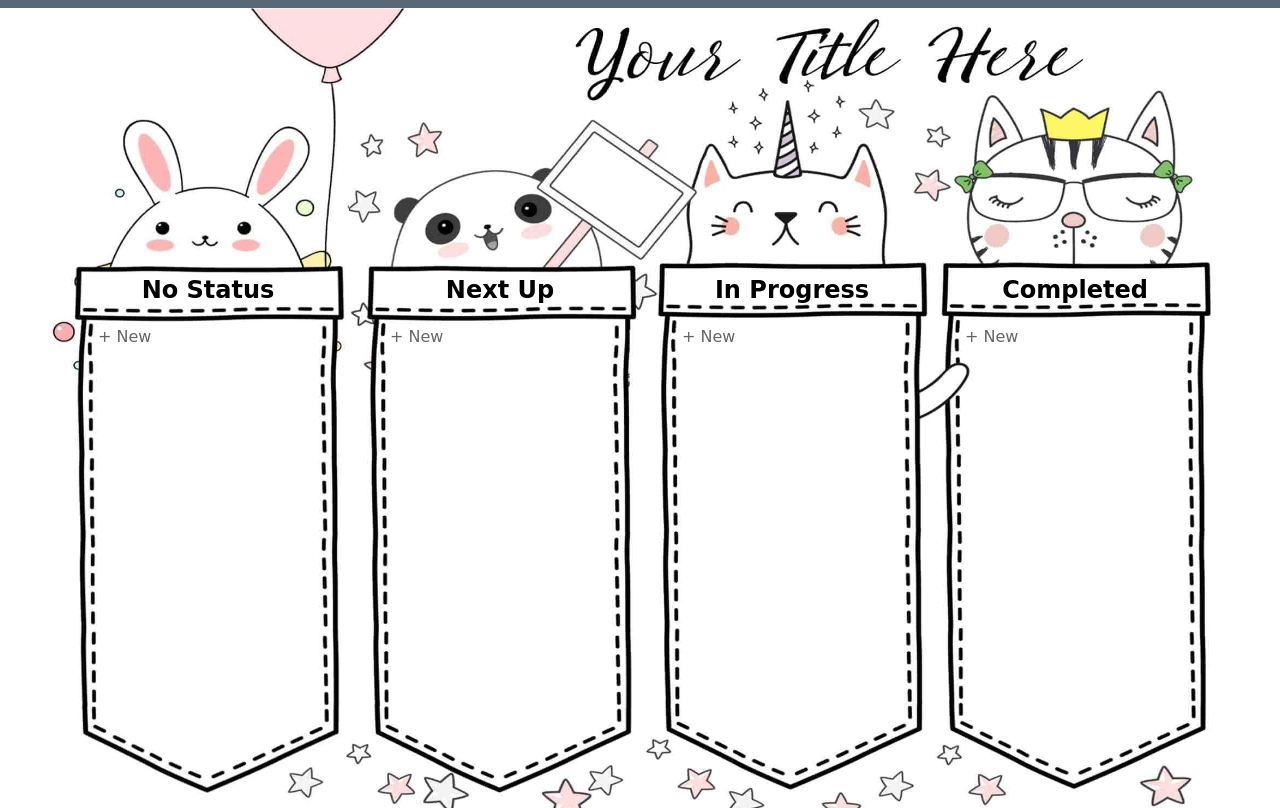
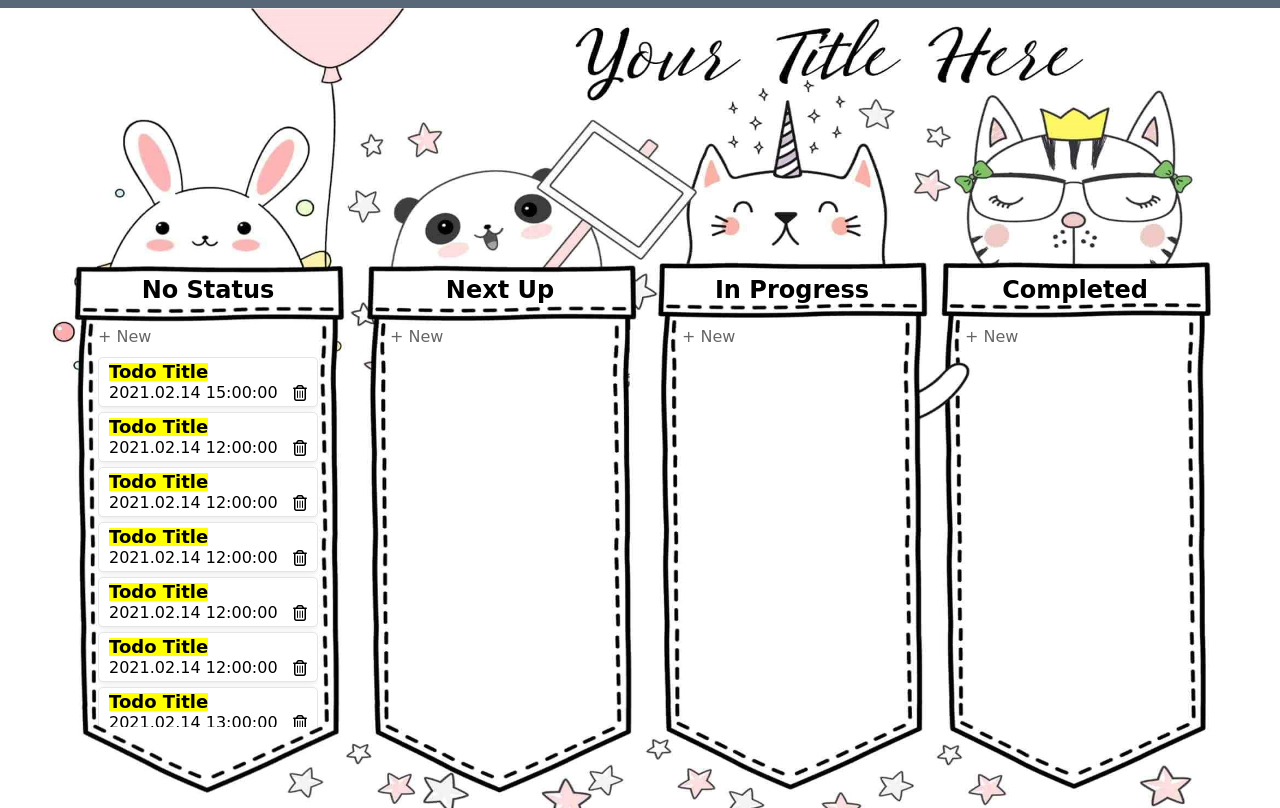
Before and after one commit to edit8080/todo-list-project, a plain HTML site: page index.html in a window 1280 px wide. Shown: the part 92-900 px from the top of the page. Drawn offline with Linux system fonts and the light colour scheme; a web font is replaced by a local one.

Commit message:
Created Todo Items Column

```diff
--- /dev/null
+++ b/css/components/todoItem.css
@@ -0,0 +1,32 @@
+.todo-list__item {
+  height: 50px;
+  border-radius: 5px;
+  border: 1px solid rgba(0, 0, 0, 0.1);
+  box-shadow: 0px 1px 5px rgba(0, 0, 0, 0.1);
+  margin-bottom: 5px;
+  padding: 5px 10px;
+  display: flex;
+  flex-direction: column;
+  justify-content: space-between;
+}
+.todo-list__item:hover {
+  background-color: rgba(0, 0, 0, 0.1);
+  cursor: pointer;
+}
+.todo-list__item__title {
+  font-size: 18px;
+  font-weight: 700;
+  overflow: hidden;
+  text-overflow: ellipsis;
+  white-space: nowrap;
+}
+.todo-list__item__time {
+  display: flex;
+  justify-content: space-between;
+}
+.todo-list__item__time i {
+  cursor: pointer;
+}
+.todo-list__item__time i:hover {
+  color: red;
+}
--- a/css/section/todoList.css
+++ b/css/section/todoList.css
@@ -18,6 +18,7 @@
   height: 470px;
   padding: 10px;
 }
+
 .todo-list__column:nth-child(1) {
   margin-left: 18px;
 }
@@ -37,22 +38,31 @@
   font-size: 24px;
   font-weight: 700;
 }
-
-.todo-list__items {
-  padding-top: 20px;
-}
-
-.todo-list__items div {
+.todo-list__create-item {
   height: 30px;
+  border-radius: 5px;
+  margin-top: 20px;
+  margin-bottom: 5px;
   display: flex;
   align-items: center;
-}
-.todo-list__item-new {
   opacity: 0.6;
 }
-.todo-list__item-new:hover {
+.todo-list__create-item:hover {
   opacity: 1;
-  border-radius: 5px;
-  border: 1px solid rgba(0, 0, 0, 0.1);
+  background-color: rgba(0, 0, 0, 0.1);
   cursor: pointer;
 }
+.todo-list__items {
+  height: 370px;
+  display: flex;
+  flex-direction: column;
+  overflow: auto;
+}
+.todo-list__items > div {
+  display: flex;
+  flex-direction: column-reverse;
+  flex-grow: 1;
+}
+.todo-list__items::-webkit-scrollbar {
+  display: none;
+}
--- a/css/style.css
+++ b/css/style.css
@@ -1,5 +1,8 @@
 @import url('https://fonts.googleapis.com/css2?family=Nunito:wght@400;700&family=Overlock:wght@400;700&display=swap');
 @import 'reset.css';
+
+/* components */
+@import 'components/todoItem.css';
 
 /* section */
 @import 'section/header.css';
@@ -15,6 +18,7 @@ body {
   font-size: 16px;
   overflow: hidden;
 }
+
 .display-none {
   display: none;
 }
--- a/index.html
+++ b/index.html
@@ -16,34 +16,106 @@
       <section class="todo-list__section">
         <div class="todo-list__column">
           <div class="todo-list__title">No Status</div>
+          <div class="todo-list__create-item">+ New</div>
+
           <div class="todo-list__items">
-            <div class="todo-list__item-new">+ New</div>
-            <div class="todo-list__item"></div>
+            <div>
+              <div class="todo-list__item">
+                <div class="todo-list__item__title">
+                  <mark>Todo Title</mark>
+                </div>
+                <div class="todo-list__item__time">
+                  2021.02.14 12:00:00
+                  <i class="far fa-trash-alt"></i>
+                </div>
+              </div>
+
+              <div class="todo-list__item">
+                <div class="todo-list__item__title">
+                  <mark>Todo Title</mark>
+                </div>
+                <div class="todo-list__item__time">
+                  2021.02.14 13:00:00
+                  <i class="far fa-trash-alt"></i>
+                </div>
+              </div>
+
+              <div class="todo-list__item">
+                <div class="todo-list__item__title">
+                  <mark>Todo Title</mark>
+                </div>
+                <div class="todo-list__item__time">
+                  2021.02.14 12:00:00
+                  <i class="far fa-trash-alt"></i>
+                </div>
+              </div>
+
+              <div class="todo-list__item">
+                <div class="todo-list__item__title">
+                  <mark>Todo Title</mark>
+                </div>
+                <div class="todo-list__item__time">
+                  2021.02.14 12:00:00
+                  <i class="far fa-trash-alt"></i>
+                </div>
+              </div>
+
+              <div class="todo-list__item">
+                <div class="todo-list__item__title">
+                  <mark>Todo Title</mark>
+                </div>
+                <div class="todo-list__item__time">
+                  2021.02.14 12:00:00
+                  <i class="far fa-trash-alt"></i>
+                </div>
+              </div>
+
+              <div class="todo-list__item">
+                <div class="todo-list__item__title">
+                  <mark>Todo Title</mark>
+                </div>
+                <div class="todo-list__item__time">
+                  2021.02.14 12:00:00
+                  <i class="far fa-trash-alt"></i>
+                </div>
+              </div>
+
+              <div class="todo-list__item">
+                <div class="todo-list__item__title">
+                  <mark>Todo Title</mark>
+                </div>
+                <div class="todo-list__item__time">
+                  2021.02.14 12:00:00
+                  <i class="far fa-trash-alt"></i>
+                </div>
+              </div>
+
+              <div class="todo-list__item">
+                <div class="todo-list__item__title">
+                  <mark>Todo Title</mark>
+                </div>
+                <div class="todo-list__item__time">
+                  2021.02.14 15:00:00
+                  <i class="far fa-trash-alt"></i>
+                </div>
+              </div>
+            </div>
           </div>
         </div>
 
         <div class="todo-list__column">
           <div class="todo-list__title">Next Up</div>
-          <div class="todo-list__items">
-            <div class="todo-list__item-new">+ New</div>
-            <div class="todo-list__item"></div>
-          </div>
+          <div class="todo-list__create-item">+ New</div>
         </div>
 
         <div class="todo-list__column">
           <div class="todo-list__title">In Progress</div>
-          <div class="todo-list__items">
-            <div class="todo-list__item-new">+ New</div>
-            <div class="todo-list__item"></div>
-          </div>
+          <div class="todo-list__create-item">+ New</div>
         </div>
 
         <div class="todo-list__column">
           <div class="todo-list__title">Completed</div>
-          <div class="todo-list__items">
-            <div class="todo-list__item-new">+ New</div>
-            <div class="todo-list__item"></div>
-          </div>
+          <div class="todo-list__create-item">+ New</div>
         </div>
       </section>
     </main>
```
